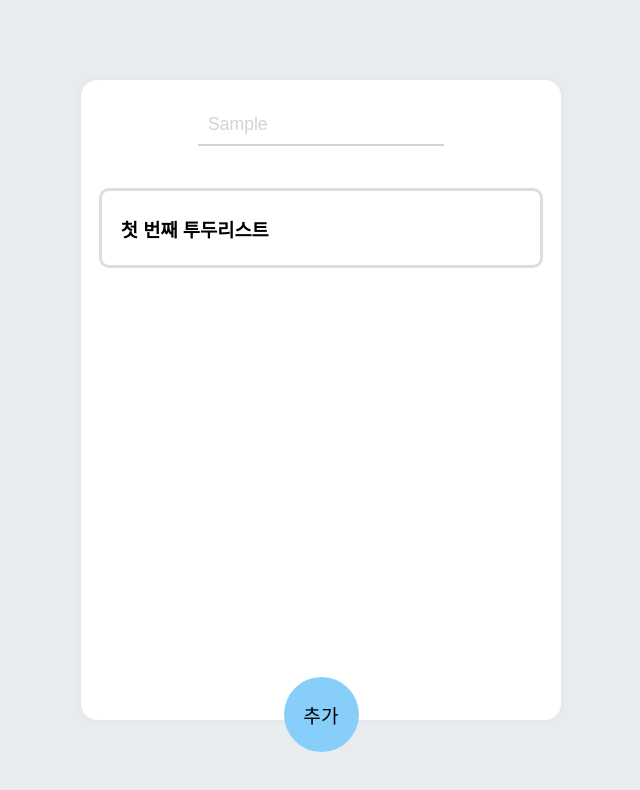
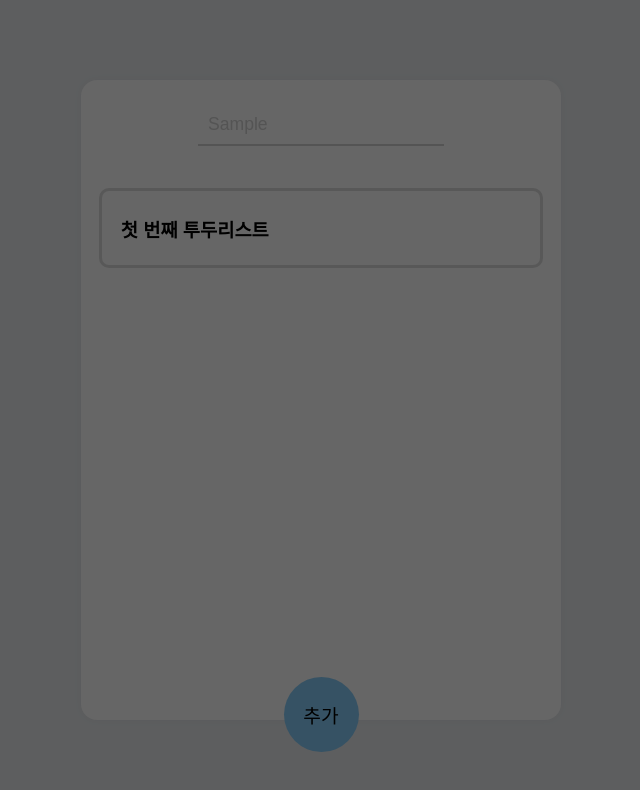
Before and after one commit to acccdang/my-todolist, a React (Create React App) app: page / in a window 1280 px wide. Both pictures are taken after typing "Sample" into the empty fields and a click on the button "추가". Shown: the top 790 px of the page, without its empty margins (319-959 px from the left). Built offline with nearby package versions, Linux system fonts and the light colour scheme.

Commit message:
추가 버튼 클릭 시 Todo 등록 팝업 Layer가 나타나도록 변경

```diff
--- a/src/App.tsx
+++ b/src/App.tsx
@@ -4,7 +4,6 @@ import TodoTemplate from "./components/TodoTemplate";
 import TodoHeader from "./components/TodoHeader";
 import TodoInput from "./components/TodoInput";
 import TodoList from "./components/TodoList";
-import TodoAddPopup from "./components/TodoAddPopup";
 
 const GlobalStyle = createGlobalStyle`
   @import url('https://fonts.googleapis.com/css2?family=Noto+Sans+KR&family=Roboto&display=swap');
@@ -29,7 +28,6 @@ function App(): React.ReactElement {
         </TodoHeader>
         <TodoList />
       </TodoTemplate>
-      <TodoAddPopup visible={false} />
     </>
   );
 }
--- a/src/components/AddTodoButton.tsx
+++ b/src/components/AddTodoButton.tsx
@@ -1,4 +1,4 @@
-import React from "react";
+import React, { useRef, useCallback, useEffect } from "react";
 import styled from "styled-components";
 
 const StyledAddTodoButton = styled.button`
@@ -23,11 +23,30 @@ const StyledAddTodoButton = styled.button`
   }
 `;
 
-type AddTodoButtonProps = {
+interface AddTodoButtonProps {
   children?: React.ReactNode;
-  className?: string;
-};
+  showAddPopup: () => void;
+}
 
-export default function AddTodoButton({ children, ...rest }: AddTodoButtonProps): React.ReactElement {
-  return <StyledAddTodoButton {...rest}>{children}</StyledAddTodoButton>;
+export default function AddTodoButton({ children, showAddPopup }: AddTodoButtonProps): React.ReactElement {
+  const buttonRef = useRef<HTMLButtonElement>(null);
+
+  const onClick = useCallback(
+    (ev: MouseEvent) => {
+      showAddPopup();
+    },
+    [showAddPopup],
+  );
+
+  useEffect(() => {
+    const { current: buttonRefCurrent } = buttonRef;
+    buttonRefCurrent?.addEventListener("click", onClick);
+
+    return () => {
+      const { current: buttonRefCurrent } = buttonRef;
+      buttonRefCurrent?.removeEventListener("click", onClick);
+    };
+  }, [onClick]);
+
+  return <StyledAddTodoButton ref={buttonRef}>{children}</StyledAddTodoButton>;
 }
--- a/src/components/TodoAddPopup.tsx
+++ b/src/components/TodoAddPopup.tsx
@@ -1,9 +1,13 @@
-import React from "react";
+import React, { useRef, useCallback, useEffect } from "react";
 import styled from "styled-components";
 import TodoAdditionTemplate from "./TodoAdditionTemplate";
 
+interface StyledTodoAddPopupProps {
+  visible: boolean;
+}
 const StyledTodoAddPopup = styled.div`
-  display: ${({ visible }: TodoAddPopupProps) => (visible ? "block" : "none")};
+  pointer-events: ${({ visible }: StyledTodoAddPopupProps) => (visible ? "auto" : "none")};
+  opacity: ${({ visible }: StyledTodoAddPopupProps) => (visible ? 1 : 0)};
   position: fixed;
   left: 0;
   top: 0;
@@ -11,6 +15,8 @@ const StyledTodoAddPopup = styled.div`
   padding: 0;
   width: 100vw;
   height: 100vh;
+
+  transition: opacity 0.3s;
 `;
 const Overlay = styled.div`
   width: 100%;
@@ -18,13 +24,28 @@ const Overlay = styled.div`
   background-color: rgba(0, 0, 0, 0.6);
 `;
 
-type TodoAddPopupProps = {
+interface TodoAddPopupProps {
   visible: boolean;
-};
+  hideAddPopup: () => void;
+}
 
-export default function TodoAddPopup({ visible }: TodoAddPopupProps): React.ReactElement {
+export default function TodoAddPopup({ visible, hideAddPopup }: TodoAddPopupProps): React.ReactElement {
+  const addPopupRef = useRef<HTMLDivElement>(null);
+
+  const onClick = useCallback((ev: MouseEvent) => hideAddPopup(), [hideAddPopup]);
+
+  useEffect(() => {
+    const { current: addPopupRefCurrent } = addPopupRef;
+    addPopupRefCurrent?.addEventListener("click", onClick);
+
+    return () => {
+      const { current: addPopupRefCurrent } = addPopupRef;
+      addPopupRefCurrent?.removeEventListener("click", onClick);
+    };
+  }, [onClick]);
+
   return (
-    <StyledTodoAddPopup visible={visible}>
+    <StyledTodoAddPopup ref={addPopupRef} visible={visible}>
       <Overlay />
       <TodoAdditionTemplate />
     </StyledTodoAddPopup>
--- a/src/components/TodoItem.tsx
+++ b/src/components/TodoItem.tsx
@@ -15,9 +15,9 @@ const StyledTodoItem = styled.div`
   }
 `;
 
-type TodoItemProps = {
+interface TodoItemProps {
   title: string;
-};
+}
 
 export default function TodoItem({ title }: TodoItemProps): React.ReactElement {
   return (
--- a/src/components/TodoTemplate.tsx
+++ b/src/components/TodoTemplate.tsx
@@ -1,10 +1,7 @@
-import React, { useRef, useEffect } from "react";
+import React, { useState } from "react";
 import styled from "styled-components";
 import AddTodoButton from "./AddTodoButton";
-
-type TodoTemplateProps = {
-  children?: React.ReactNode;
-};
+import TodoAddPopup from "./TodoAddPopup";
 
 const StyledTodoTemplate = styled.div`
   display: flex;
@@ -21,31 +18,22 @@ const StyledTodoTemplate = styled.div`
   margin: 10vh auto; /* 페이지 중앙에 나타나도록 설정 */
 `;
 
+interface TodoTemplateProps {
+  children?: React.ReactNode;
+}
+
 export default function TodoTemplate({ children }: TodoTemplateProps): React.ReactElement {
-  const templateRef = useRef<HTMLDivElement>(null);
+  const [addPopupVisible, setAddPopupVisible] = useState(false);
 
-  const clickCallback = (ev: MouseEvent) => {
-    // bubbling
-    const eventTargetClassNames = [...(ev.target as HTMLElement).className.split(" ")];
-    const found = eventTargetClassNames.find((className) => className === "add-button");
-
-    if (found) alert("click !");
-  };
-  useEffect(() => {
-    const { current: templateCurrent } = templateRef;
-    templateCurrent?.addEventListener("click", clickCallback);
-
-    return () => {
-      const { current: templateCurrent } = templateRef;
-      templateCurrent?.removeEventListener("click", clickCallback);
-    };
-  }, []);
+  const showAddPopup = () => setAddPopupVisible(true);
+  const hideAddPopup = () => setAddPopupVisible(false);
 
   return (
-    <StyledTodoTemplate ref={templateRef}>
+    <StyledTodoTemplate>
       <>
         {children}
-        <AddTodoButton className="add-button">추가</AddTodoButton>
+        <AddTodoButton showAddPopup={showAddPopup}>추가</AddTodoButton>
+        <TodoAddPopup visible={addPopupVisible} hideAddPopup={hideAddPopup} />
       </>
     </StyledTodoTemplate>
   );
```
Also changed, not shown: src/components/TodoHeader.tsx (+3 -4 lines).
